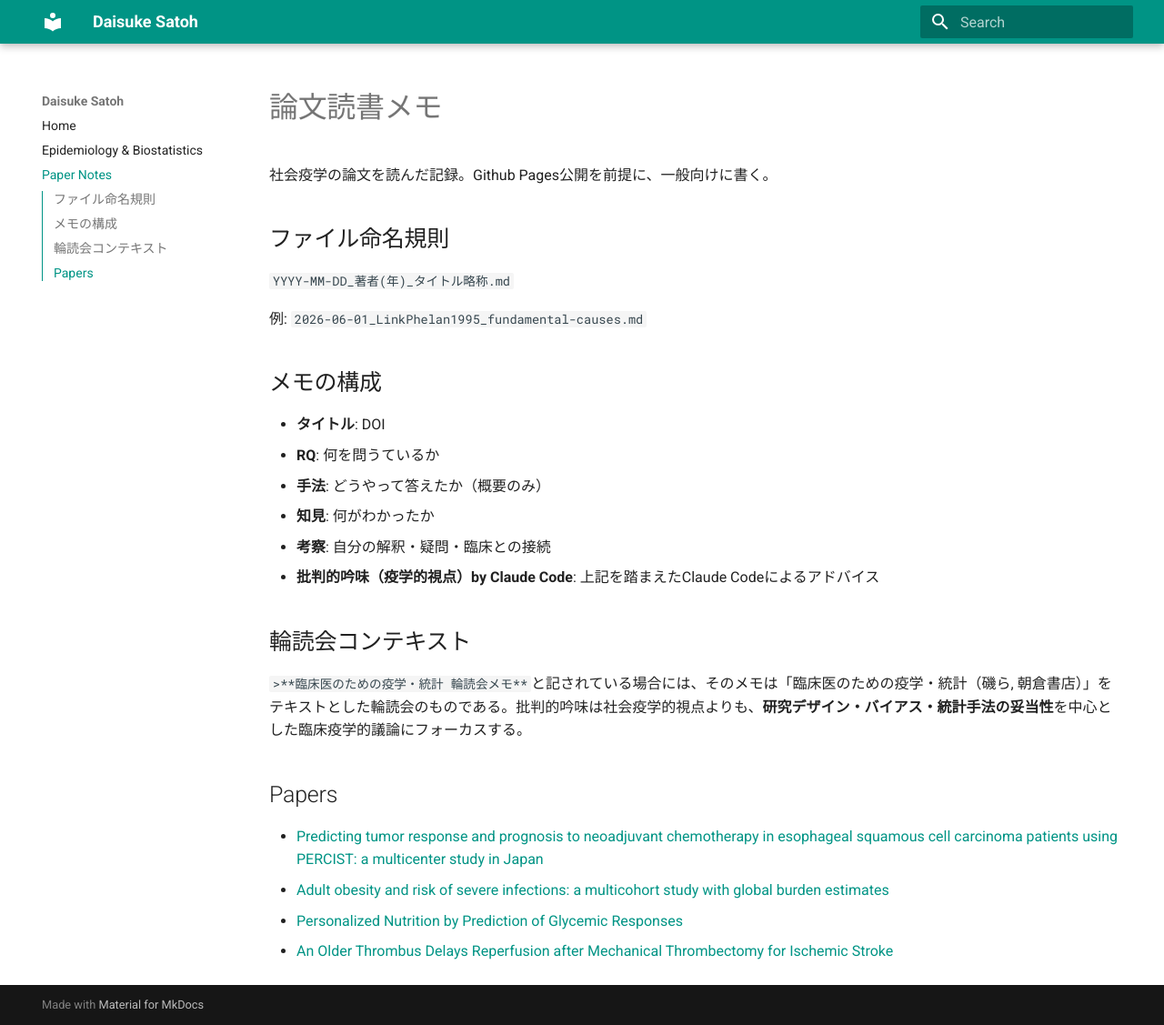
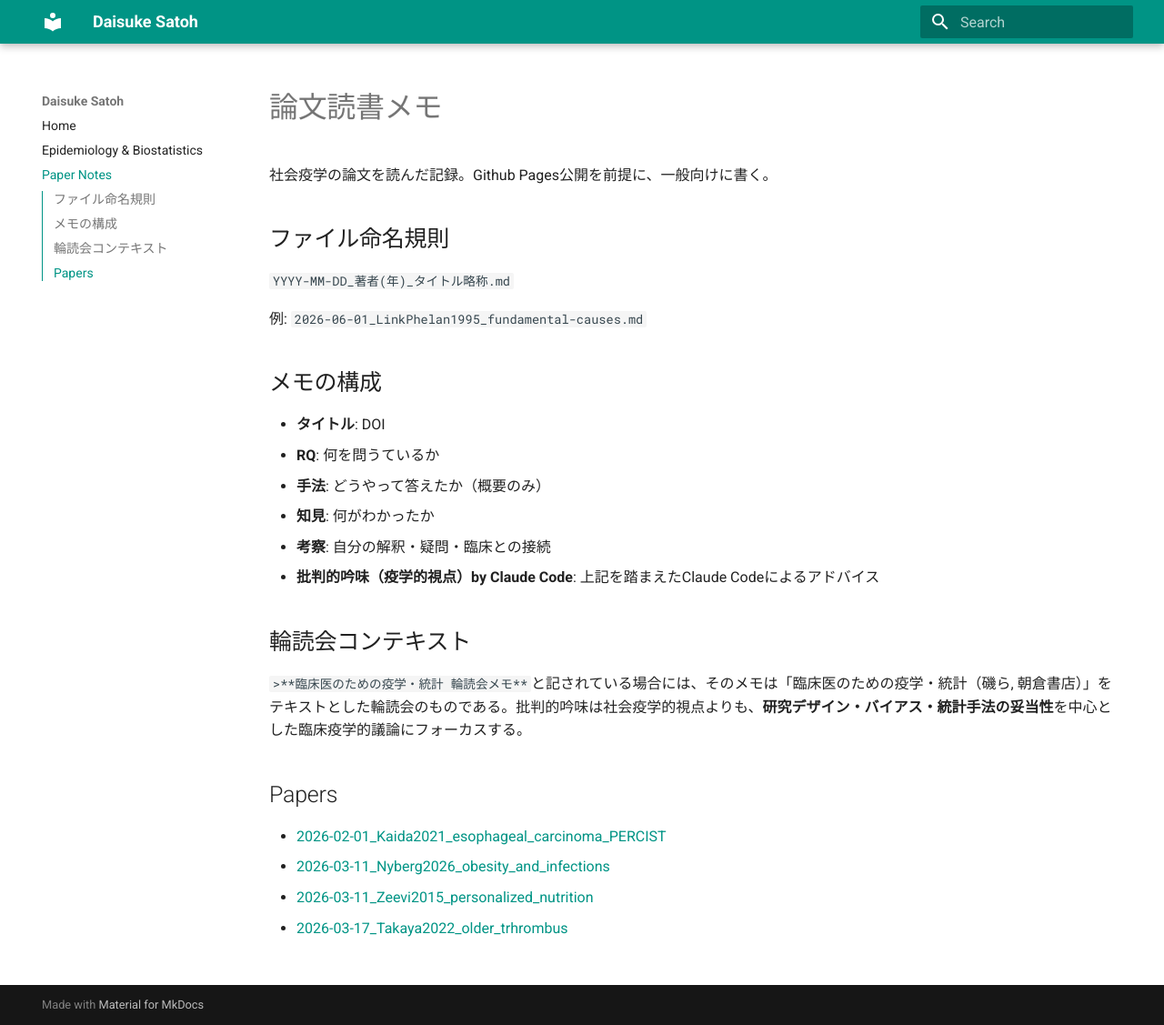
Before and after one commit to dsatoh20/dsatoh20.github.io, an MkDocs documentation site: the page built from docs/paper_notes/index.md, in a window 1280 px wide and 1127 px high. Shown: the whole window at 91% size. Built offline with MkDocs 1.6.1 and Material for MkDocs 9.7.7, drawn with Linux system fonts in a browser that asks for light colours.

Commit message:
sync: update from career repo

```diff
--- a/docs/paper_notes/index.md
+++ b/docs/paper_notes/index.md
@@ -19,9 +19,10 @@
 ## 輪読会コンテキスト
 
 `>**臨床医のための疫学・統計 輪読会メモ**`と記されている場合には、そのメモは「臨床医のための疫学・統計（磯ら, 朝倉書店）」をテキストとした輪読会のものである。批判的吟味は社会疫学的視点よりも、**研究デザイン・バイアス・統計手法の妥当性**を中心とした臨床疫学的議論にフォーカスする。
+
 ## Papers
 
-- [Predicting tumor response and prognosis to neoadjuvant chemotherapy in esophageal squamous cell carcinoma patients using PERCIST: a multicenter study in Japan](2026-02-01_Kaida2021_esophageal_carcinoma_PERCIST.md)
-- [Adult obesity and risk of severe infections: a multicohort study with global burden estimates](2026-03-11_Nyberg2026_obesity_and_infections.md)
-- [Personalized Nutrition by Prediction of Glycemic Responses](2026-03-11_Zeevi2015_personalized_nutrition.md)
-- [An Older Thrombus Delays Reperfusion after Mechanical Thrombectomy for Ischemic Stroke](2026-03-17_Takaya2022_older_trhrombus.md)
+- [2026-02-01_Kaida2021_esophageal_carcinoma_PERCIST](2026-02-01_Kaida2021_esophageal_carcinoma_PERCIST.md)
+- [2026-03-11_Nyberg2026_obesity_and_infections](2026-03-11_Nyberg2026_obesity_and_infections.md)
+- [2026-03-11_Zeevi2015_personalized_nutrition](2026-03-11_Zeevi2015_personalized_nutrition.md)
+- [2026-03-17_Takaya2022_older_trhrombus](2026-03-17_Takaya2022_older_trhrombus.md)
```
